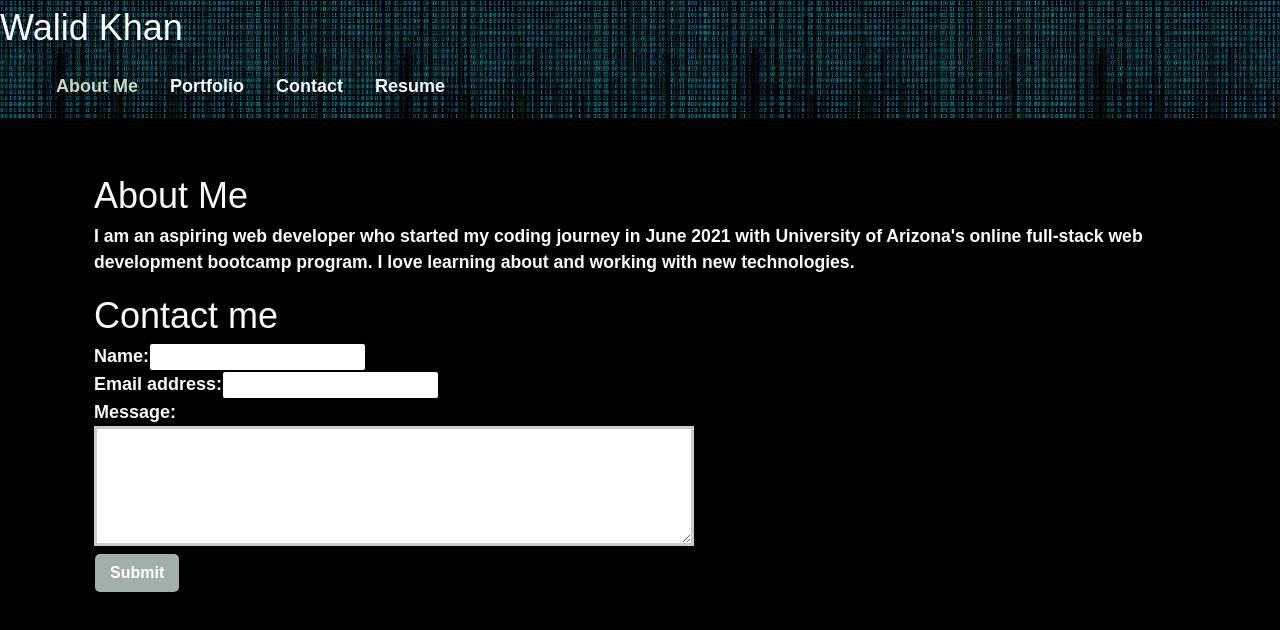
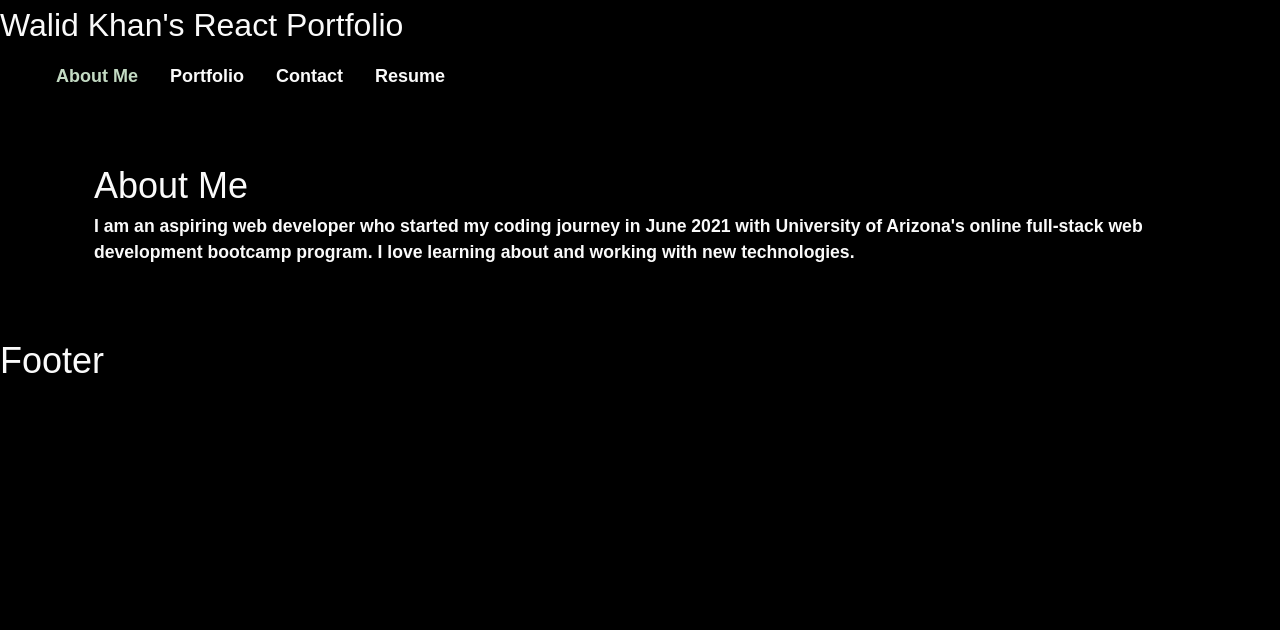
Before and after one commit to walidhkhan/react-portfolio, a React (Create React App) app: page / in a window 1280 px wide. Shown: the top 630 px of the page. Built offline with nearby package versions, Linux system fonts and the light colour scheme.

Commit message:
successfully deployed mvp starter

```diff
--- a/package.json
+++ b/package.json
@@ -7,8 +7,10 @@
     "@testing-library/jest-dom": "^5.14.1",
     "@testing-library/react": "^11.2.7",
     "@testing-library/user-event": "^12.8.3",
+    "bootstrap": "^5.1.3",
     "firebase": "^9.4.1",
     "react": "^17.0.2",
+    "react-bootstrap": "^2.0.2",
     "react-dom": "^17.0.2",
     "react-scripts": "4.0.3",
     "web-vitals": "^1.1.2"
--- a/src/App.js
+++ b/src/App.js
@@ -1,8 +1,11 @@
 import React, { useState } from 'react';
 import Header from './components/Header';
-import Navigation from './components/Navigation'
+import Footer from './components/Footer';
 import About from './components/About';
+import Portfolio from './components/Portfolio';
 import Contact from './components/Contact';
+import Resume from './components/Resume';
+
 
 // import './App.css';
 
@@ -11,25 +14,32 @@ function App() {
 
   const [currentPage, setCurrentPage] = useState("about");
 
+  const renderTab = () => {
+    switch (currentPage) {
+      case "about":
+        return <About />;
+      case "portfolio":
+        return <Portfolio />;
+      case "contact":
+        return <Contact />;
+      case "resume":
+        return <Resume />;
+      default:
+        return null;
+    }
+  }
+
   return (
-    <div >
-      <div className="flex-row" id="header-background">
-        <Header></Header>
-        <Navigation
-          // pages={pages}
-          setCurrentPage={setCurrentPage}
-          currentPage={currentPage}
-        ></Navigation>
+    <div>
+      <div>
+        <Header currentPage={currentPage} setCurrentPage={setCurrentPage}></Header>
       </div>
-      {/* <div>
-        <Page
-          currentPage={currentPage}
-        ></Page>
-      </div> */}
-      <main>
-        <About></About>
-        <Contact></Contact>
-      </main>
+      <div>
+        <main>{renderTab()}</main>
+      </div>
+      <div>
+        <Footer></Footer>
+      </div>
     </div>
   );
 }
--- a/src/components/Header/index.js
+++ b/src/components/Header/index.js
@@ -1,9 +1,21 @@
 import React from 'react';
+import Navigation from "../Navigation";
 
-function Header() {
+
+function Header(props) {
+  const { currentPage, setCurrentPage } = props;
+
   return (
-    <header className="flex-row" id="header-background">
-      <h1 >Walid Khan</h1>
+    <header>
+      <div>
+        <h2>Walid Khan's React Portfolio</h2>
+      </div>
+      <div>
+        <Navigation
+          currentPage={currentPage}
+          setCurrentPage={setCurrentPage}
+        ></Navigation>
+      </div>
     </header>
   );
 }
--- a/src/components/Project/index.js
+++ b/src/components/Project/index.js
@@ -1,13 +1,14 @@
 import React, { useState } from 'react';
+import Card from "react-bootstrap/Card";
 
 function Project(props) {
     const currentProject = useState(props)[0].projects;
 
     const name = currentProject.name;
     const description = currentProject.description;
-    const image = currentProject.image;
-    const techs = currentProject.technologies;
-    const gitLink = currentProject.github;
+    // const image = currentProject.image;
+    // const techs = currentProject.technologies;
+    // const gitLink = currentProject.github;
 
     // const currentProject = {
     //     name: "portfolio",
@@ -18,21 +19,21 @@ function Project(props) {
     return (
         <Card>
             <Card.Img
-                src={require('../../assets/small/food')}
-                className={card-image}
+                src={require('../../assets/small/food/0.jpg')}
+                // className={card-image}
             />
             <Card.Body>
                 <Card.Title className="card-title">{name}</Card.Title>
                 <Card.Text className="card-text">{description}</Card.Text>
                 <Card.Subtitle className="card-subtitle">Techs Used</Card.Subtitle>
-                <Card.Text className="card-techs">{getTechs(techs)}</Card.Text>
-                <Card.Link href={appLink} target="_blank" className="card-link">
+                {/* <Card.Text className="card-techs">{getTechs(techs)}</Card.Text> */}
+                {/* <Card.Link href={appLink} target="_blank" className="card-link">
                     {name} App
                 </Card.Link>
                 <br></br>
                 <Card.Link href={gitLink} target="_blank" className="card-link">
                     {name} Github
-                </Card.Link>
+                </Card.Link> */}
             </Card.Body>
         </Card>
     );
--- /dev/null
+++ b/src/components/Resume/index.js
@@ -0,0 +1,60 @@
+import React from 'react';
+
+function Resume() {
+    return (
+        <section>
+            <div className="center">
+                <h1 className="page-header">My Resume</h1>
+            </div>
+            {/* <div className="bottom-spacing">
+                <a href={require("../../assets/files/Owais' Resume.pdf")} download>
+                    <h4>Download my Resume</h4>
+                </a>
+            </div> */}
+            <div>
+                <h5>Front-End Proficiencies</h5>
+                <ol>
+                    <li>HTML5</li>
+                    <li>CSS3</li>
+                    <li>JavaScript</li>
+                    <li>jQuery</li>
+                    <li>Bootstrap</li>
+                    <li>React</li>
+                    <li>version control/Git</li>
+                    <li>responsive design</li>
+                </ol>
+                <br></br>
+                <h5>Back-End Proficiencies</h5>
+                <ol>
+                    <li>APIs</li>
+                    <li>NodeJS</li>
+                    <li>Express</li>
+                    <li>Model View Controller (MVC)</li>
+                    <li>REST</li>
+                    <li>Progressive Web Applications (PWA)</li>
+                </ol>
+                <br></br>
+                <h5>Dev Tool Proficiencies</h5>
+                <ol>
+                    <li>Git</li>
+                    <li>npm</li>
+                    <li>Jest</li>
+                    <li>Webpack</li>
+                </ol>
+                <br></br>
+                <h5>Database Proficiencies</h5>
+                <ol>
+                    <li>MySQL</li>
+                    <li>Sequelize</li>
+                    <li>NoSQL</li>
+                    <li>SQLite</li>
+                    <li>GraphQL</li>
+                    <li>MongoDB</li>
+                    <li>Mongoose</li>
+                </ol>
+            </div>
+        </section>
+    )
+}
+
+export default Resume;
```
Also changed, not shown: 1 other file (tests, documents, lock files or other folders).
